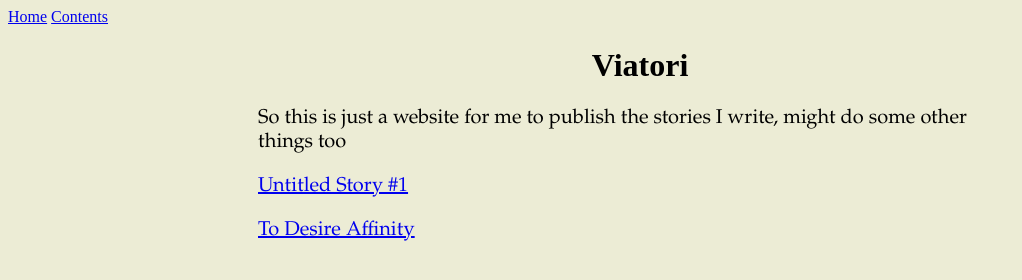
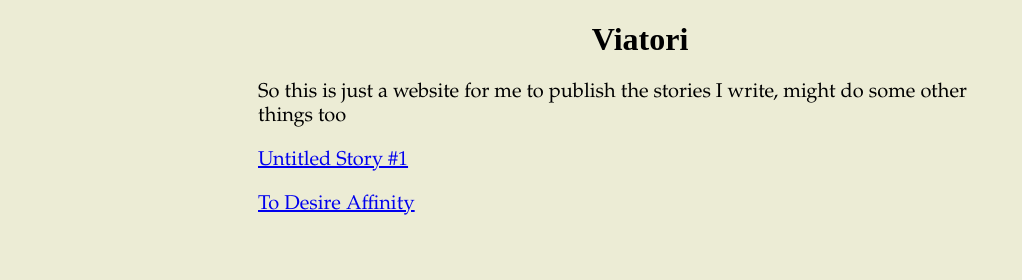
Before and after one commit to TheGoldenViatori/website, a plain HTML site: page index.html in a window 1280 px wide. Shown: the whole page, without its empty margins (0-1022 px from the left). Drawn offline with Linux system fonts and the light colour scheme.

Commit message:
Update index.html

```diff
--- a/index.html
+++ b/index.html
@@ -5,10 +5,6 @@
 <title>Main Page</title>
 </head>
 <body>
-<div class="topnav">
-  <a class="active" href="index.html">Home</a>
-  <a class="active" href="content|one.html">Contents</a>
-</div>
 
 <h1>Viatori</h1>
 <p>So this is just a website for me to publish the stories I write, might do some other things too</p>
```
